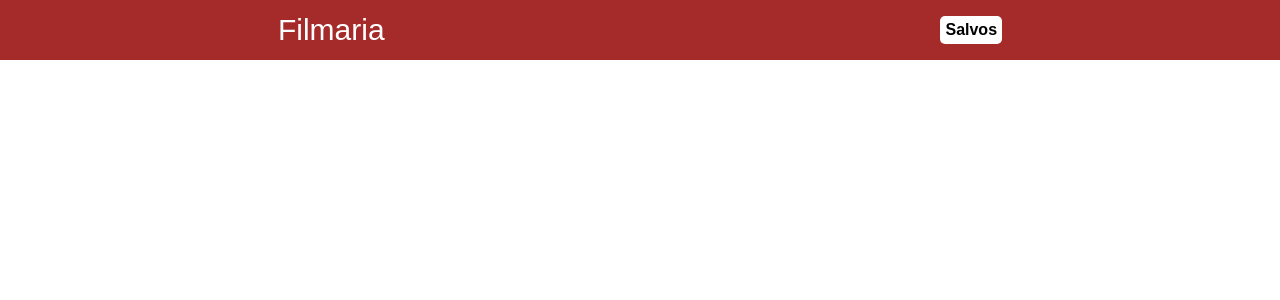
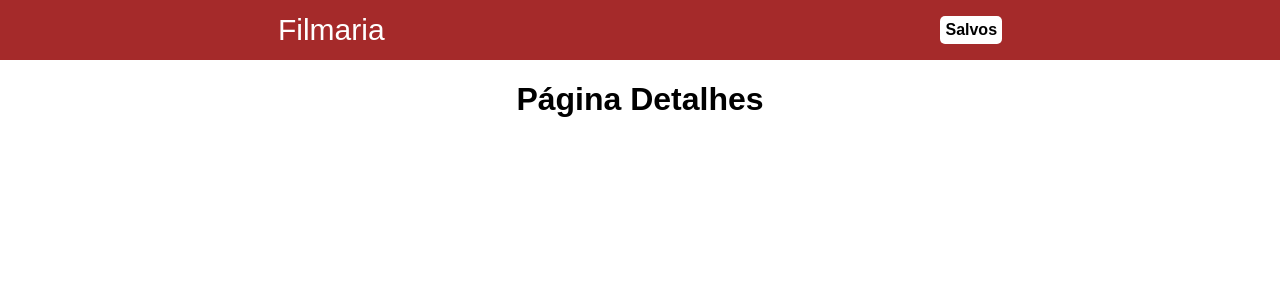
Before and after one commit to Devpe007/filmaria, a React (Create React App) app: page /filme/1 in a window 1280 px wide. Shown: the top 300 px of the page. Built offline with nearby package versions, Linux system fonts and the light colour scheme.

Commit message:
create Movie page

```diff
--- a/src/pages/Home/index.js
+++ b/src/pages/Home/index.js
@@ -26,7 +26,7 @@ function Home() {
                         <article key={movie.id} >
                             <strong>{movie.nome}</strong>
                             <img src={movie.foto} alt={movie.nome} />
-                            <Link to="/" >Acessar</Link>
+                            <Link to={`/filme/${movie.id}`} >Acessar</Link>
                         </article>
                     );
                 })}
--- /dev/null
+++ b/src/pages/Movie/index.js
@@ -0,0 +1,11 @@
+import React, { useEffect, useState } from "react";
+
+function Movie() {
+    return (
+        <div className="movie-info" >
+            <h1>Página Detalhes</h1>
+        </div>
+    );
+};
+
+export default Movie;
--- a/src/routes/routes.js
+++ b/src/routes/routes.js
@@ -3,6 +3,7 @@ import { BrowserRouter, Route, Switch } from 'react-router-dom';
 import Header from '../components/Header';
 
 import Home from '../pages/Home';
+import Movie from '../pages/Movie';
 
 function Routes() {
     return (
@@ -10,6 +11,7 @@ function Routes() {
          <Header />
          <Switch>
             <Route exact path="/" component={Home} />
+            <Route exact path="/filme/:id" component={Movie} />
          </Switch>
         </BrowserRouter>
     );
```
